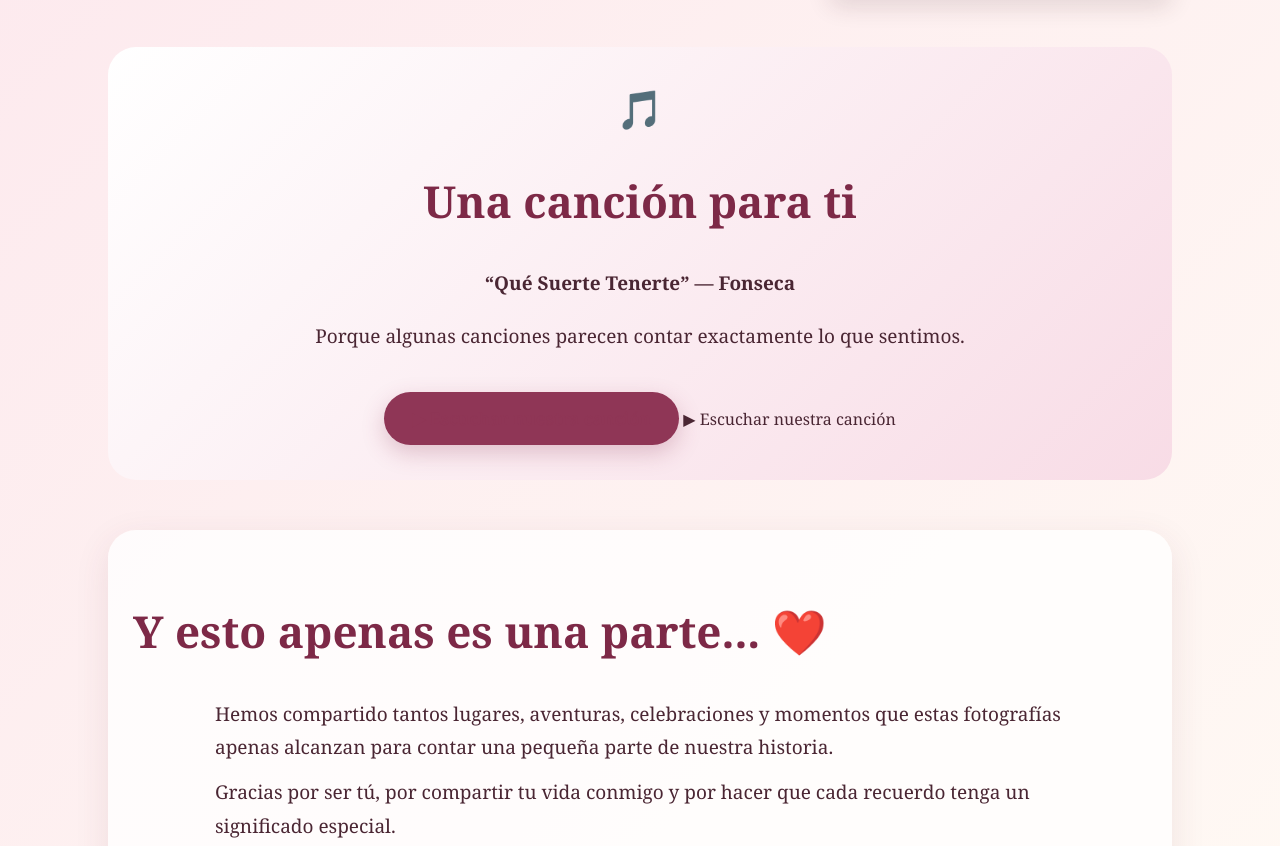
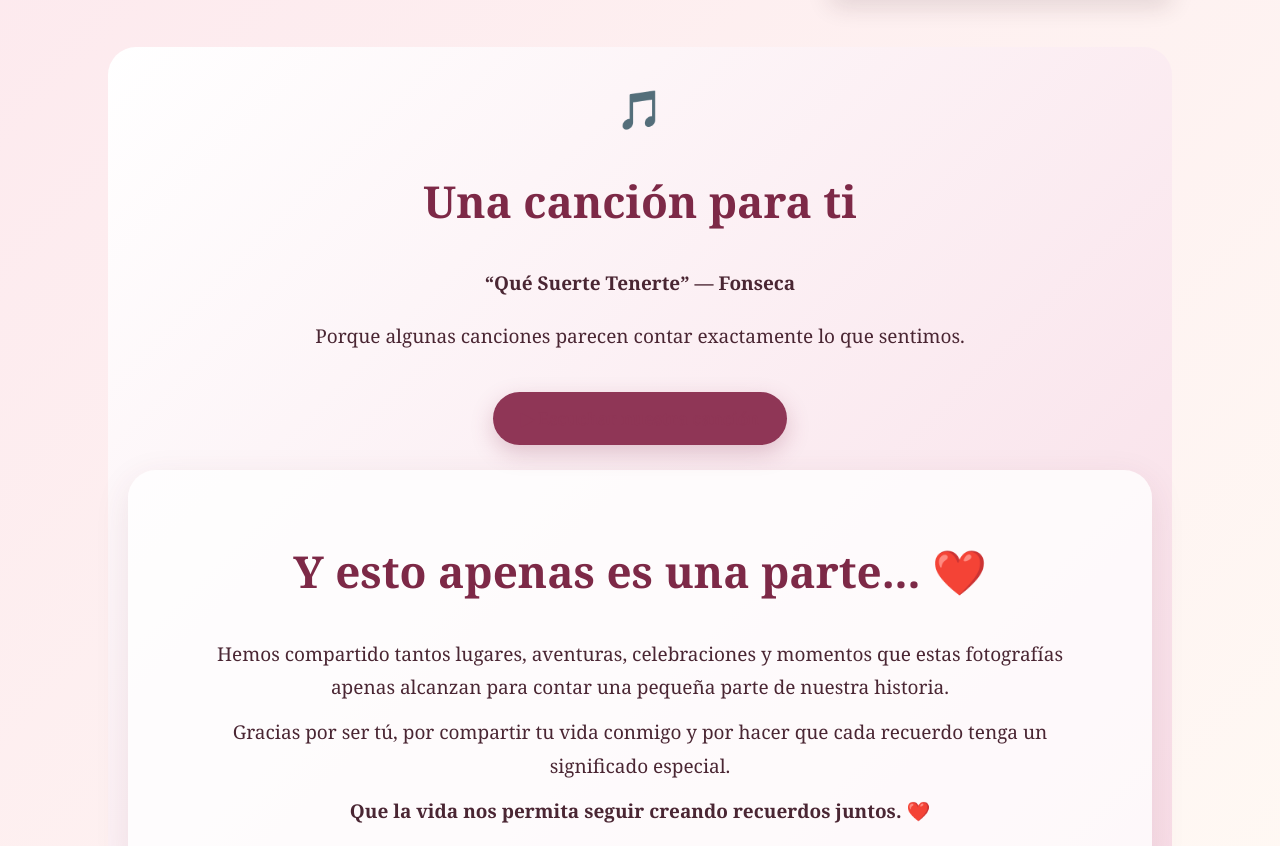
Before and after one commit to bioinnovasst-wq/MI-VIDA-HERMOSA-, a plain HTML site: page index.html in a window 1280 px wide. Shown: the part 3638-4484 px from the top of the page. Drawn offline with Linux system fonts and the light colour scheme.

Commit message:
Update index.html

```diff
--- a/index.html
+++ b/index.html
@@ -64,7 +64,6 @@
 <p><strong>“Qué Suerte Tenerte” — Fonseca</strong></p>
 <p>Porque algunas canciones parecen contar exactamente lo que sentimos.</p>
 <a class="btn" href="https://www.youtube.com/results?search_query=Fonseca+Que+Suerte+Tenerte" target="_blank" rel="noopener">▶ Escuchar nuestra canción</a>
-▶ Escuchar nuestra canción</section>
 
 <section class="message"><h2>Y esto apenas es una parte... ❤️</h2>
 <p>Hemos compartido tantos lugares, aventuras, celebraciones y momentos que estas fotografías apenas alcanzan para contar una pequeña parte de nuestra historia.</p>
```
